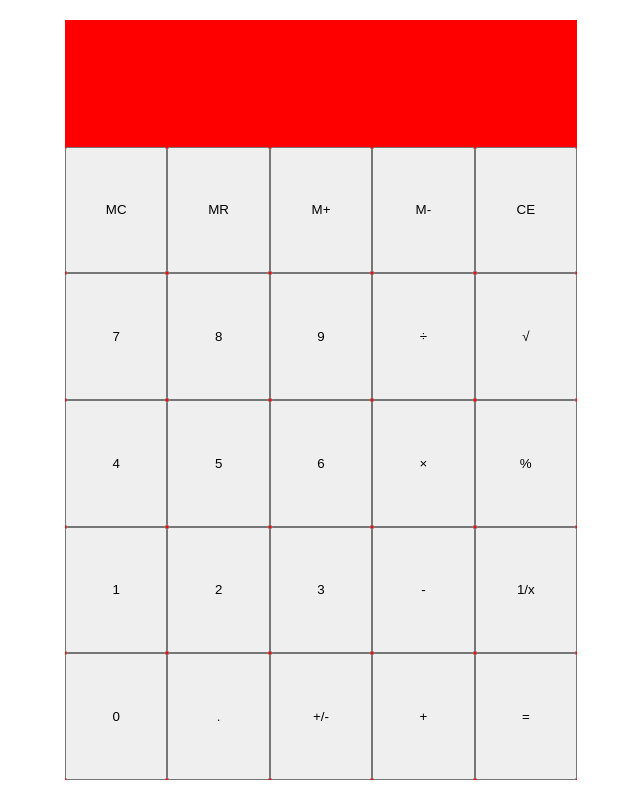
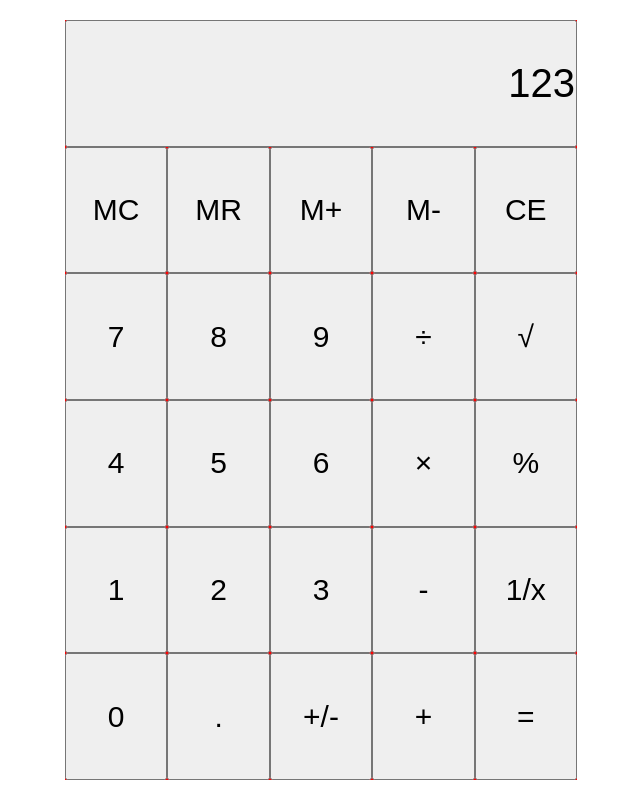
Before and after one commit to kosiumeigbo/Calculator, a plain HTML site: page index.html in a window 1280 px wide. Shown: the whole page, without its empty margins (319-959 px from the left). Drawn offline with Linux system fonts and the light colour scheme.

Commit message:
Edited styling

```diff
--- a/index.html
+++ b/index.html
@@ -10,29 +10,31 @@
   <body>
     <div class="container">
       <div class="calculator">
-        <div class="screen"></div>
+        <div class="screen-container">
+          <button class="screen"></button>
+        </div>
         <div class="buttons">
           <button type="button">MC</button>
           <button type="button">MR</button>
           <button type="button">M+</button>
           <button type="button">M-</button>
           <button type="button">CE</button>
-          <button type="button">7</button>
-          <button type="button">8</button>
-          <button type="button">9</button>
+          <button type="button" class="button-number">7</button>
+          <button type="button" class="button-number">8</button>
+          <button type="button" class="button-number">9</button>
           <button type="button">&#247;</button>
           <button type="button">&#8730;</button>
-          <button type="button">4</button>
-          <button type="button">5</button>
-          <button type="button">6</button>
+          <button type="button" class="button-number">4</button>
+          <button type="button" class="button-number">5</button>
+          <button type="button" class="button-number">6</button>
           <button type="button">&#215;</button>
           <button type="button">&#37;</button>
-          <button type="button">1</button>
-          <button type="button">2</button>
-          <button type="button">3</button>
+          <button type="button" class="button-number">1</button>
+          <button type="button" class="button-number">2</button>
+          <button type="button" class="button-number">3</button>
           <button type="button">-</button>
-          <button type="button">1/x</button>
-          <button type="button">0</button>
+          <button type="button" class="button-number">1/x</button>
+          <button type="button" class="button-number">0</button>
           <button type="button">.</button>
           <button type="button">+/-</button>
           <button type="button">+</button>
--- a/script.js
+++ b/script.js
@@ -0,0 +1,4 @@
+"use strict";
+
+const screen = document.querySelector(".screen");
+screen.textContent = "123";
--- a/style.scss
+++ b/style.scss
@@ -1,4 +1,7 @@
 $button-height: calc(100% / 6);
+$button-font-size: 30px;
+$button-number-color: #c7d2ff;
+$button-number-color-hover: #fee48f;
 
 * {
   margin: 0;
@@ -9,7 +12,7 @@ $button-height: calc(100% / 6);
 body {
   font-family: system-ui, -apple-system, BlinkMacSystemFont, "Segoe UI", Roboto,
     Oxygen, Ubuntu, Cantarell, "Open Sans", "Helvetica Neue", sans-serif;
-  font-size: 25px;
+  /* font-size: 25px; */
   font-weight: 700;
 }
 
@@ -23,9 +26,16 @@ body {
     height: 100%;
     background-color: red;
 
-    .screen {
+    .screen-container {
       width: 100%;
       height: $button-height;
+
+      button {
+        width: 100%;
+        height: 100%;
+        font-size: calc($button-font-size + 10px);
+        text-align: right;
+      }
     }
 
     .buttons {
@@ -34,6 +44,10 @@ body {
       display: grid;
       grid-template-columns: repeat(5, 1fr);
       grid-template-rows: repeat(5, 1fr);
+
+      button {
+        font-size: $button-font-size;
+      }
     }
   }
 }
```
Also changed, not shown: style.css, 1 other file.
